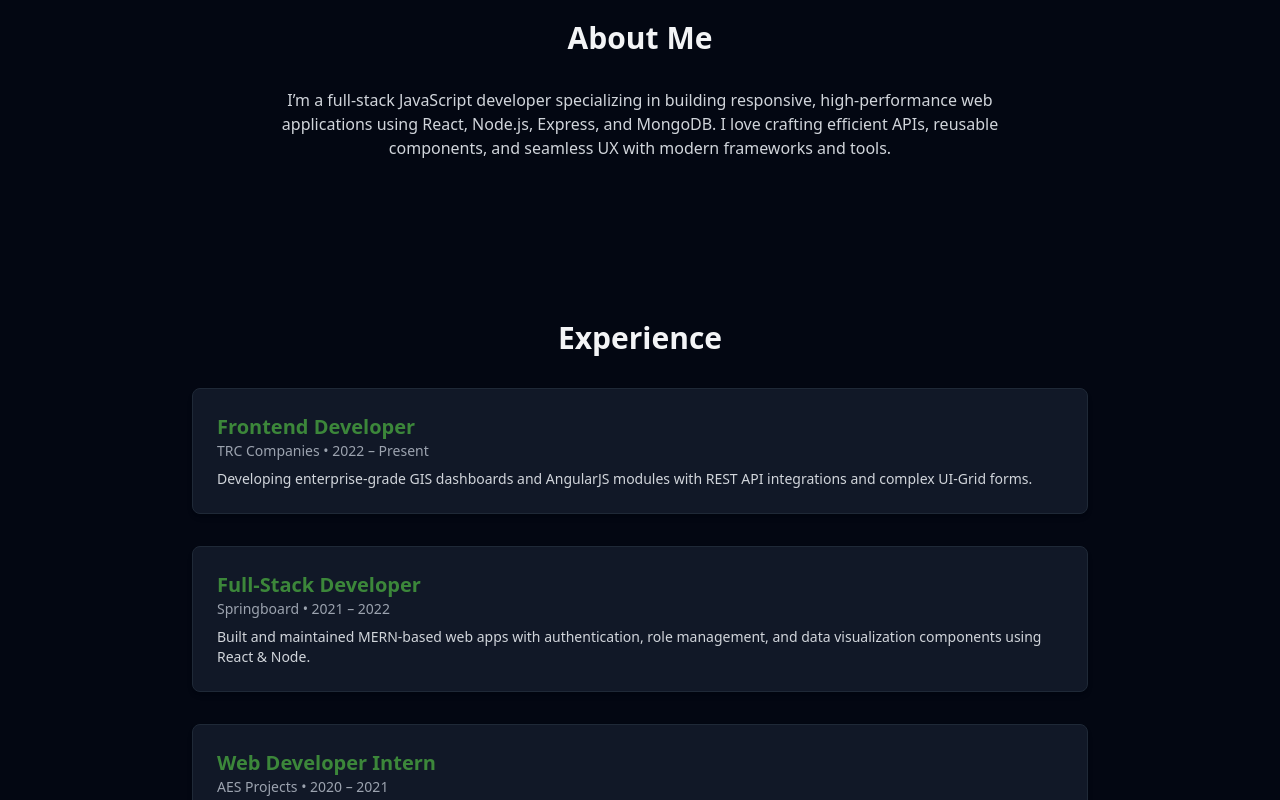
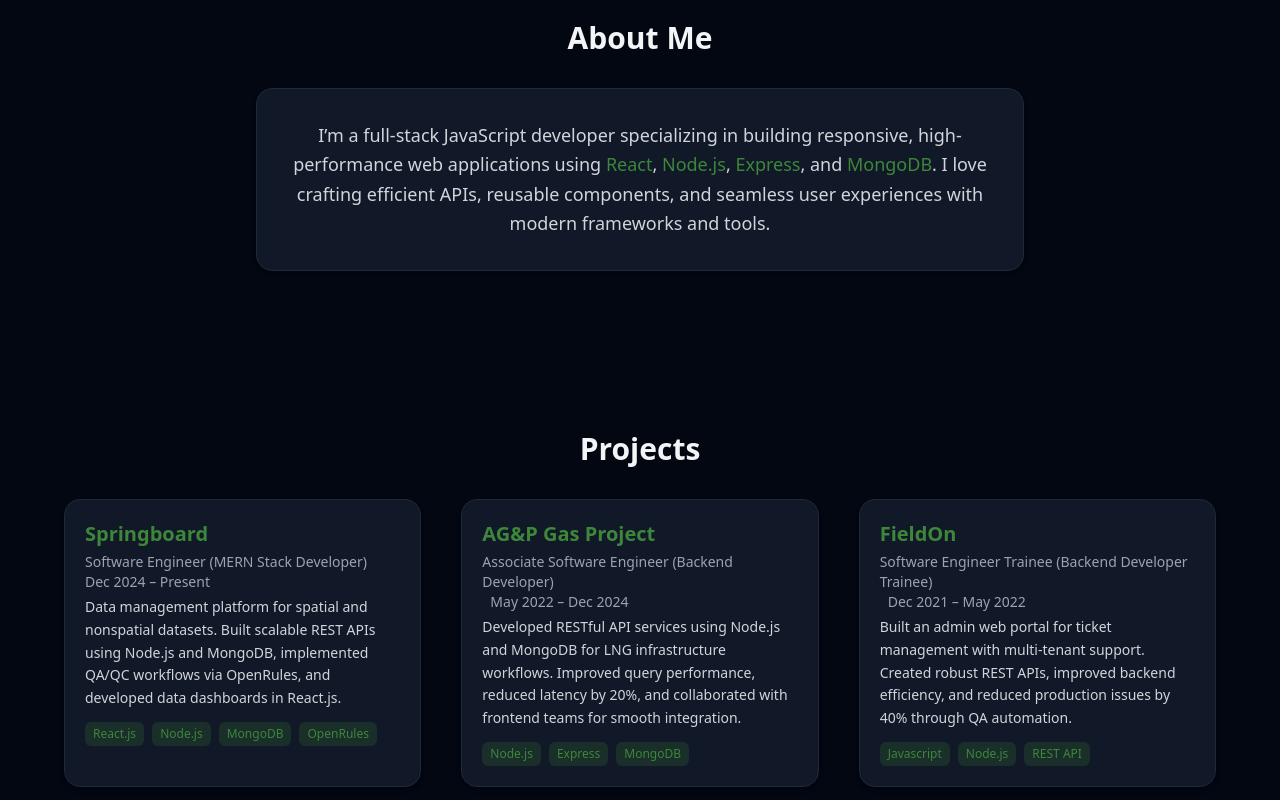
Before and after one commit to Basha-Murali/murali-basha-portfolio, a React (Vite) app: page / in a window 1280 px wide. Shown: the part 860-1660 px from the top of the page. Built offline with nearby package versions, Linux system fonts and the light colour scheme; the HTML template or start-up script is replaced by a standard one.

Commit message:
Changes in About and Projects Section

```diff
--- a/src/App.tsx
+++ b/src/App.tsx
@@ -7,15 +7,16 @@ import Projects from "./components/Projects";
 import Contact from "./components/Contact";
 import Footer from "./components/Footer";
 import Experience from "./components/Experience";
+import MyWork from "./components/Mywork";
 const App = () => {
   return (
     <div className="bg-gray-950 text-gray-100 min-h-screen">
       <Navbar />
       <Hero />
       <About />
-      <Experience />
+      {/* <Experience /> Professional Experience */}
+      <MyWork /> {/* Combined Work Showcase */}
       <Skills />
-      <Projects />
       <Contact />
       <Footer />
     </div>
--- a/src/components/About.tsx
+++ b/src/components/About.tsx
@@ -3,6 +3,7 @@ import { motion } from "framer-motion";
 
 const About = () => (
   <section id="about" className="py-20 px-6 text-center">
+    {/* Section Heading */}
     <motion.h3
       initial={{ scale: 0.8, opacity: 0 }}
       whileInView={{ scale: 1, opacity: 1 }}
@@ -12,17 +13,28 @@ const About = () => (
       About Me
     </motion.h3>
 
-    <motion.p
-      initial={{ scale: 0.8, opacity: 0 }}
+    {/* Content Container (same animation style as project cards) */}
+    <motion.div
+      initial={{ scale: 0.9, opacity: 0 }}
       whileInView={{ scale: 1, opacity: 1 }}
-      transition={{ delay: 0.3, duration: 0.6 }}
-      className="max-w-3xl mx-auto text-gray-300"
+      transition={{ duration: 0.6 }}
+      whileHover={{
+        scale: 1.03,
+        boxShadow: "0px 0px 20px rgba(60, 135, 58, 0.5)",
+      }}
+      className="max-w-3xl mx-auto bg-gray-900 border border-gray-800 rounded-2xl p-8 shadow-md hover:shadow-accent/30 transition"
     >
-      I’m a full-stack JavaScript developer specializing in building responsive,
-      high-performance web applications using React, Node.js, Express, and
-      MongoDB. I love crafting efficient APIs, reusable components, and seamless
-      UX with modern frameworks and tools.
-    </motion.p>
+      <p className="text-gray-300 text-lg leading-relaxed">
+        I’m a full-stack JavaScript developer specializing in building
+        responsive, high-performance web applications using{" "}
+        <span className="text-accent font-medium">React</span>,{" "}
+        <span className="text-accent font-medium">Node.js</span>,{" "}
+        <span className="text-accent font-medium">Express</span>, and{" "}
+        <span className="text-accent font-medium">MongoDB</span>. I love
+        crafting efficient APIs, reusable components, and seamless user
+        experiences with modern frameworks and tools.
+      </p>
+    </motion.div>
   </section>
 );
 
--- a/src/components/Experience.tsx
+++ b/src/components/Experience.tsx
@@ -3,25 +3,35 @@ import { motion } from "framer-motion";
 
 const experiences = [
   {
-    role: "Frontend Developer",
-    company: "TRC Companies",
-    duration: "2022 – Present",
-    details:
-      "Developing enterprise-grade GIS dashboards and AngularJS modules with REST API integrations and complex UI-Grid forms.",
+    role: "Software Engineer",
+    company: "TRC Companies, Inc.",
+    duration: "Dec 2022 – Present",
+    summary:
+      "Working as a MERN Stack Developer on multiple enterprise-level projects involving React.js, Node.js, and MongoDB. Focused on building scalable REST APIs, data-driven dashboards, and automation modules.",
+    projects: [
+      {
+        name: "Springboard",
+        description:
+          "Data management platform consolidating spatial and nonspatial datasets for QA/QC analytics. Built rule-based workflows using OpenRules, developed dynamic React.js dashboards, and ensured data compliance with QA teams.",
+      },
+      {
+        name: "AG&P Gas Project",
+        description:
+          "Designed REST APIs using Node.js and MongoDB, improving response time by 20%. Executed DB migration scripts and API integrations for scalable and consistent backend operations.",
+      },
+      {
+        name: "FieldOn",
+        description:
+          "Admin web portal for ticket management with multi-tenant support. Built robust REST APIs, fixed critical bugs improving stability by 30%, and enhanced testing workflows with QA collaboration.",
+      },
+    ],
   },
   {
-    role: "Full-Stack Developer",
-    company: "Springboard",
+    role: "Backend Developer Intern",
+    company: "Magik Minds",
     duration: "2021 – 2022",
-    details:
-      "Built and maintained MERN-based web apps with authentication, role management, and data visualization components using React & Node.",
-  },
-  {
-    role: "Web Developer Intern",
-    company: "AES Projects",
-    duration: "2020 – 2021",
-    details:
-      "Assisted in building internal tools using React and Express.js; implemented REST endpoints and UI enhancements for data workflows.",
+    summary:
+      "Gained hands-on experience with HTML, CSS, JavaScript, and Node.js. Assisted in backend development and UI improvements for internal web tools.",
   },
 ];
 
@@ -36,10 +46,10 @@ const Experience = () => (
       Experience
     </motion.h3>
 
-    <div className="max-w-4xl mx-auto flex flex-col gap-8 text-left">
-      {experiences.map((exp, index) => (
+    <div className="max-w-5xl mx-auto flex flex-col gap-10 text-left">
+      {experiences.map((exp, i) => (
         <motion.div
-          key={index}
+          key={i}
           initial={{ scale: 0.9, opacity: 0 }}
           whileInView={{ scale: 1, opacity: 1 }}
           transition={{ duration: 0.5 }}
@@ -49,7 +59,20 @@ const Experience = () => (
           <p className="text-gray-400 text-sm mb-2">
             {exp.company} • {exp.duration}
           </p>
-          <p className="text-gray-300 text-sm">{exp.details}</p>
+          <p className="text-gray-300 text-sm mb-4">{exp.summary}</p>
+
+          {exp.projects && (
+            <ul className="list-disc list-inside text-gray-400 pl-3">
+              {exp.projects.map((proj, j) => (
+                <li key={j} className="mb-2">
+                  <span className="font-semibold text-accent">
+                    {proj.name}:
+                  </span>{" "}
+                  {proj.description}
+                </li>
+              ))}
+            </ul>
+          )}
         </motion.div>
       ))}
     </div>
--- /dev/null
+++ b/src/components/Mywork.tsx
@@ -0,0 +1,204 @@
+// import React from "react";
+// import { motion } from "framer-motion";
+
+// const myWork = [
+//   // TRC Projects
+//   {
+//     title: "Springboard",
+//     category: "TRC Companies",
+//     description:
+//       "A web platform for managing and cleansing spatial and non-spatial datasets using QA/QC analytics. Developed rule-based workflows with OpenRules, dynamic dashboards in React.js, and Node.js REST APIs for data validation.",
+//     tech: ["React.js", "Node.js", "MongoDB", "OpenRules"],
+//   },
+//   {
+//     title: "AG&P Gas Project",
+//     category: "TRC Companies",
+//     description:
+//       "Developed RESTful APIs using Node.js and MongoDB for LNG infrastructure workflows. Improved API response times by 20% and executed database migration scripts for consistent backend data synchronization.",
+//     tech: ["Node.js", "Express", "MongoDB"],
+//   },
+//   {
+//     title: "FieldOn",
+//     category: "TRC Companies",
+//     description:
+//       "Built an administration portal for ticket management with multi-tenant user roles. Developed scalable REST APIs, fixed critical bugs improving stability by 30%, and integrated QA automation workflows.",
+//     tech: ["Node.js", "React.js", "REST API"],
+//   },
+//   // Personal Project
+//   {
+//     title: "DevTinder",
+//     category: "Personal Project",
+//     description:
+//       "A social matching application built using the MERN stack. Includes JWT-based authentication, profile management, friend requests, and chat features with secure backend APIs.",
+//     tech: ["React.js", "Node.js", "Express", "MongoDB", "JWT"],
+//   },
+// ];
+
+// const MyWork = () => (
+//   <section id="projects" className="py-20 px-6 text-center">
+//     <motion.h3
+//       initial={{ scale: 0.8, opacity: 0 }}
+//       whileInView={{ scale: 1, opacity: 1 }}
+//       transition={{ duration: 0.6 }}
+//       className="text-3xl font-semibold mb-8"
+//     >
+//       My Work
+//     </motion.h3>
+
+//     <div className="grid md:grid-cols-2 lg:grid-cols-3 gap-8 max-w-6xl mx-auto">
+//       {myWork.map((work, index) => (
+//         <motion.div
+//           key={index}
+//           initial={{ scale: 0.9, opacity: 0 }}
+//           whileInView={{ scale: 1, opacity: 1 }}
+//           transition={{ duration: 0.5 }}
+//           className="bg-gray-900 border border-gray-800 rounded-lg p-6 text-left shadow-md hover:shadow-accent/40 transition"
+//         >
+//           <h4 className="text-accent text-xl font-bold mb-1">{work.title}</h4>
+//           <p className="text-gray-400 text-sm mb-3">{work.category}</p>
+//           <p className="text-gray-300 text-sm mb-4">{work.description}</p>
+//           <div className="flex flex-wrap gap-2 mt-2">
+//             {work.tech.map((tech, i) => (
+//               <span
+//                 key={i}
+//                 className="text-xs bg-accent/20 text-accent px-2 py-1 rounded-md"
+//               >
+//                 {tech}
+//               </span>
+//             ))}
+//           </div>
+//         </motion.div>
+//       ))}
+//     </div>
+//   </section>
+// );
+
+// export default MyWork;
+
+import React from "react";
+import { motion } from "framer-motion";
+
+const myWork = [
+  {
+    title: "Springboard",
+    company: "TRC Companies, Inc.",
+    role: "Software Engineer (MERN Stack Developer)",
+    duration: "Dec 2024 – Present",
+    description:
+      "Data management platform for spatial and nonspatial datasets. Built scalable REST APIs using Node.js and MongoDB, implemented QA/QC workflows via OpenRules, and developed data dashboards in React.js.",
+    tech: ["React.js", "Node.js", "MongoDB", "OpenRules"],
+    image: "public/work/springboard.png",
+  },
+  {
+    title: "AG&P Gas Project",
+    company: "TRC Companies, Inc.",
+    role: "Associate Software Engineer (Backend Developer)",
+    duration: "May 2022 – Dec 2024",
+    description:
+      "Developed RESTful API services using Node.js and MongoDB for LNG infrastructure workflows. Improved query performance, reduced latency by 20%, and collaborated with frontend teams for smooth integration.",
+    tech: ["Node.js", "Express", "MongoDB"],
+    image: "/work/agp.png",
+  },
+  {
+    title: "FieldOn",
+    company: "TRC Companies, Inc.",
+    role: "Software Engineer Trainee (Backend Developer Trainee)",
+    duration: "Dec 2021 – May 2022",
+    description:
+      "Built an admin web portal for ticket management with multi-tenant support. Created robust REST APIs, improved backend efficiency, and reduced production issues by 40% through QA automation.",
+    tech: ["Javascript", "Node.js", "REST API"],
+    image: "public/work/fieldon.png",
+  },
+  {
+    title: "DevTinder",
+    // company: "Personal Project",
+    // role: "MERN Stack Developer",
+    // duration: "2023 – Present",
+    description:
+      "A social matching web application built with the MERN stack. Includes JWT authentication, real-time friend requests, and dynamic UI components with React & Tailwind CSS.",
+    tech: ["React.js", "Node.js", "Express", "MongoDB", "JWT"],
+    // image: "public/work/devtinder.png",
+    // codeLink: "https://github.com/iamroh192/dev_tinder", // 👈 your GitHub repo here
+  },
+];
+
+const MyWork = () => (
+  <section id="projects" className="py-20 px-6 text-center">
+    <motion.h3
+      initial={{ scale: 0.8, opacity: 0 }}
+      whileInView={{ scale: 1, opacity: 1 }}
+      transition={{ duration: 0.6 }}
+      className="text-3xl font-semibold mb-8"
+    >
+      Projects
+    </motion.h3>
+
+    <div className="grid md:grid-cols-2 lg:grid-cols-3 gap-10 max-w-6xl mx-auto">
+      {myWork.map((work, index) => (
+        <motion.div
+          key={index}
+          initial={{ scale: 0.9, opacity: 0 }}
+          whileInView={{ scale: 1, opacity: 1 }}
+          whileHover={{
+            scale: 1.03,
+            boxShadow: "0px 0px 20px rgba(60, 135, 58, 0.5)",
+          }}
+          transition={{ duration: 0.3 }}
+          className="bg-gray-900 border border-gray-800 rounded-2xl overflow-hidden shadow-md transition transform hover:-translate-y-1"
+        >
+          {/* Project Details */}
+          <div className="p-5 text-left">
+            <h4 className="text-accent text-xl font-bold mb-1">{work.title}</h4>
+
+            {/* Role + Duration Line (clean inline layout, never breaks weirdly) */}
+            {(work.role || work.duration) && (
+              <p className="text-gray-400 text-sm mb-1 flex flex-wrap items-center gap-x-2">
+                {work.role && (
+                  <span className="whitespace-normal break-words">
+                    {work.role}
+                  </span>
+                )}
+                {work.role && work.duration && (
+                  <span className="inline-block text-gray-500"></span>
+                )}
+                {work.duration && (
+                  <span className="whitespace-nowrap">{work.duration}</span>
+                )}
+              </p>
+            )}
+
+            <p className="text-gray-300 text-sm mb-3 leading-relaxed">
+              {work.description}
+            </p>
+
+            {/* Tech Stack Tags */}
+            <div className="flex flex-wrap gap-2 mt-2">
+              {work.tech.map((tech, i) => (
+                <span
+                  key={i}
+                  className="text-xs bg-accent/20 text-accent px-2 py-1 rounded-md"
+                >
+                  {tech}
+                </span>
+              ))}
+            </div>
+
+            {/* ✅ View Code Button (if available) */}
+            {/* {work.codeLink && (
+    <a
+      href={work.codeLink}
+      target="_blank"
+      rel="noopener noreferrer"
+      className="inline-block mt-4 text-accent underline text-sm hover:text-green-400 transition"
+    >
+      View Code →
+    </a>
+  )} */}
+          </div>
+        </motion.div>
+      ))}
+    </div>
+  </section>
+);
+
+export default MyWork;
--- a/src/components/Navbar.tsx
+++ b/src/components/Navbar.tsx
@@ -1,29 +1,22 @@
 import React, { useState } from "react";
 
 const Navbar = () => {
-  const [darkMode, setDarkMode] = useState(true);
+  // const [darkMode, setDarkMode] = useState(true);
 
-  const toggleTheme = () => {
-    setDarkMode(!darkMode);
-    document.documentElement.classList.toggle("dark");
-  };
+  // const toggleTheme = () => {
+  //   setDarkMode(!darkMode);
+  //   document.documentElement.classList.toggle("dark");
+  // };
 
   // ✅ Added “Experience” link here
-  const links = [
-    "Home",
-    "About",
-    "Skills",
-    "Experience",
-    "Projects",
-    "Contact",
-  ];
+  const links = ["Home", "About", "Projects", "Skills", "Contact"];
+
+  // ["Home", "About", "Experience", "Skills", "Projects", "Contact"];
 
   return (
     <nav className="fixed top-0 left-0 w-full z-50 bg-gray-900/80 backdrop-blur-md border-b border-gray-800">
       <div className="max-w-6xl mx-auto flex justify-between items-center px-6 py-3">
-        <h1 className="text-xl md:text-2xl font-bold text-accent">
-          Murali Basha
-        </h1>
+        <h1 className="text-xl md:text-2xl font-bold text-accent">MB</h1>
 
         <ul className="hidden md:flex gap-6">
           {links.map((link) => (
@@ -38,12 +31,12 @@ const Navbar = () => {
           ))}
         </ul>
 
-        <button
+        {/* <button
           onClick={toggleTheme}
           className="border border-accent text-accent px-3 py-1 rounded-md hover:bg-accent hover:text-white transition"
         >
           {darkMode ? "☀️" : "🌙"}
-        </button>
+        </button> */}
       </div>
     </nav>
   );
```
Also changed, not shown: public/work/agp.png (added).
